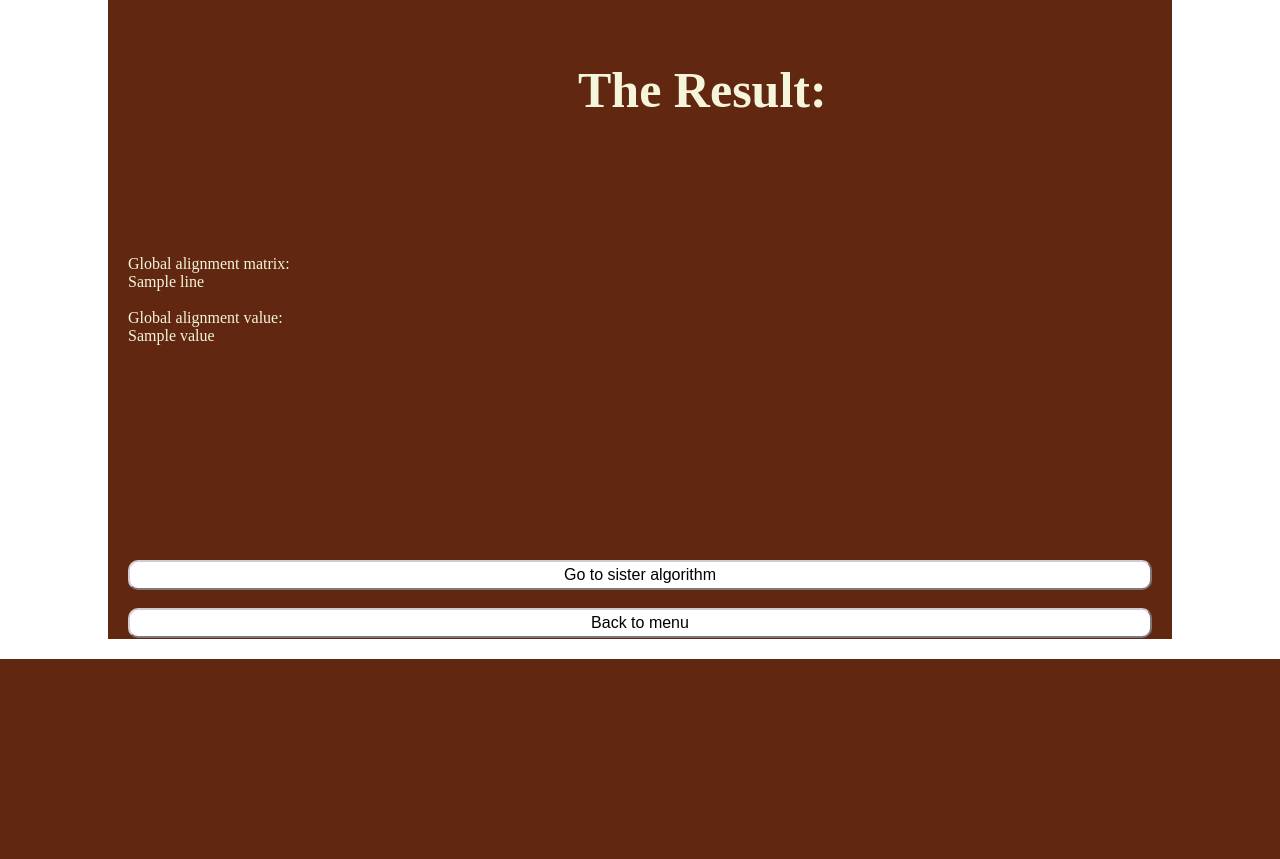
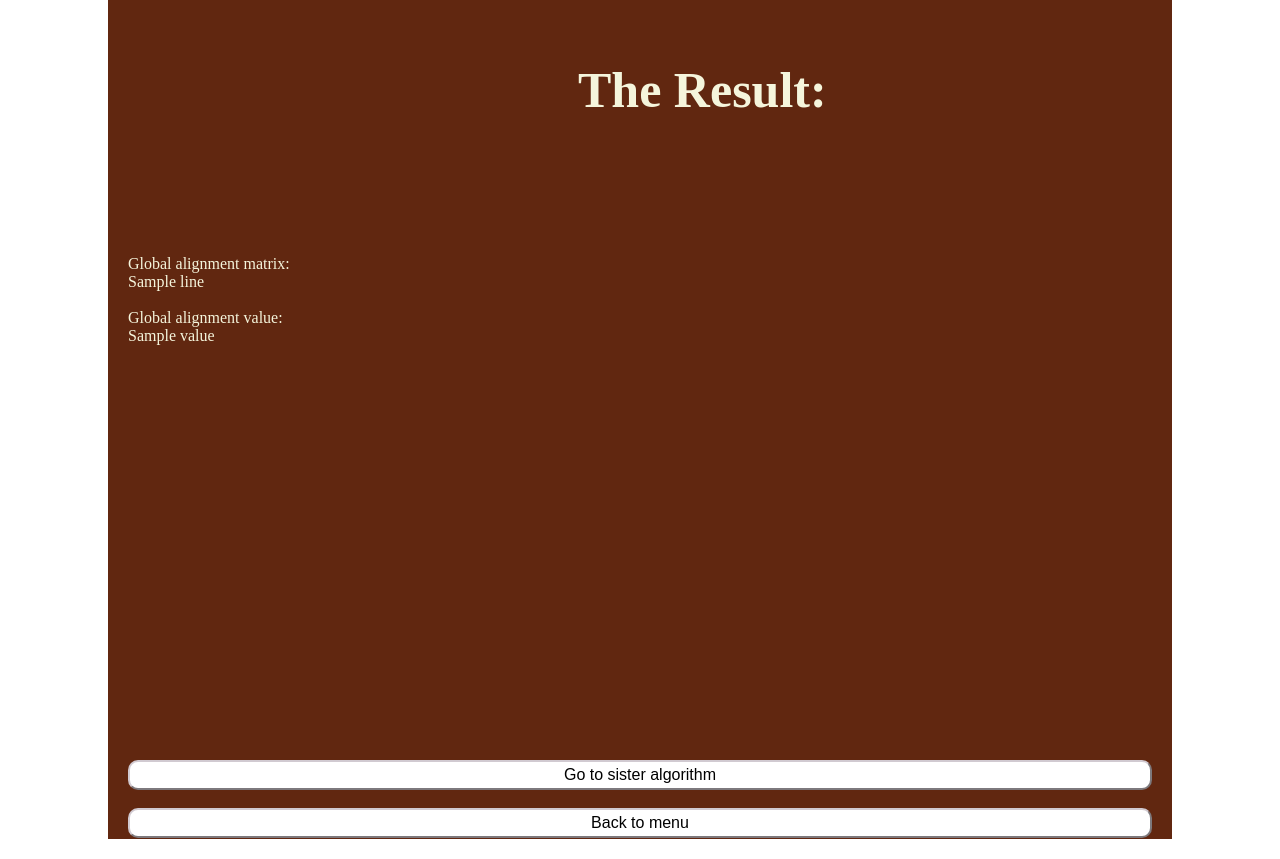
Before and after one commit to elmotasembelah/algo4bio-live, a Django app: template Biosite/templates/main/Result pages/globalAlignmentResult.html in a window 1280 px wide. Shown: the part 168-1027 px from the top of the page. Before the commit the page ends 827 px from the top, so only its background shows below. Run offline with Django 3.2, Linux system fonts and the light colour scheme; the template is opened without the code that fills it: most values are stand-ins (such as "Sample title", 1, 10 or a date in 2020).

Commit message:
Update GlobalAlignmentResult.css

```diff
--- a/Biosite/static/css/GlobalAlignmentResult.css
+++ b/Biosite/static/css/GlobalAlignmentResult.css
@@ -17,7 +17,7 @@
     margin:20px 100px  ;
 
     padding: 20px;
-    height: 600px;
+    height: 800px;
     background-color:rgb(97, 39, 16) ;
     color: beige;
 }
@@ -28,7 +28,7 @@
     font-size: 50px;
 }
 .result{
-    height: 400px;
+    height: 600px;
 
 
 }
```
